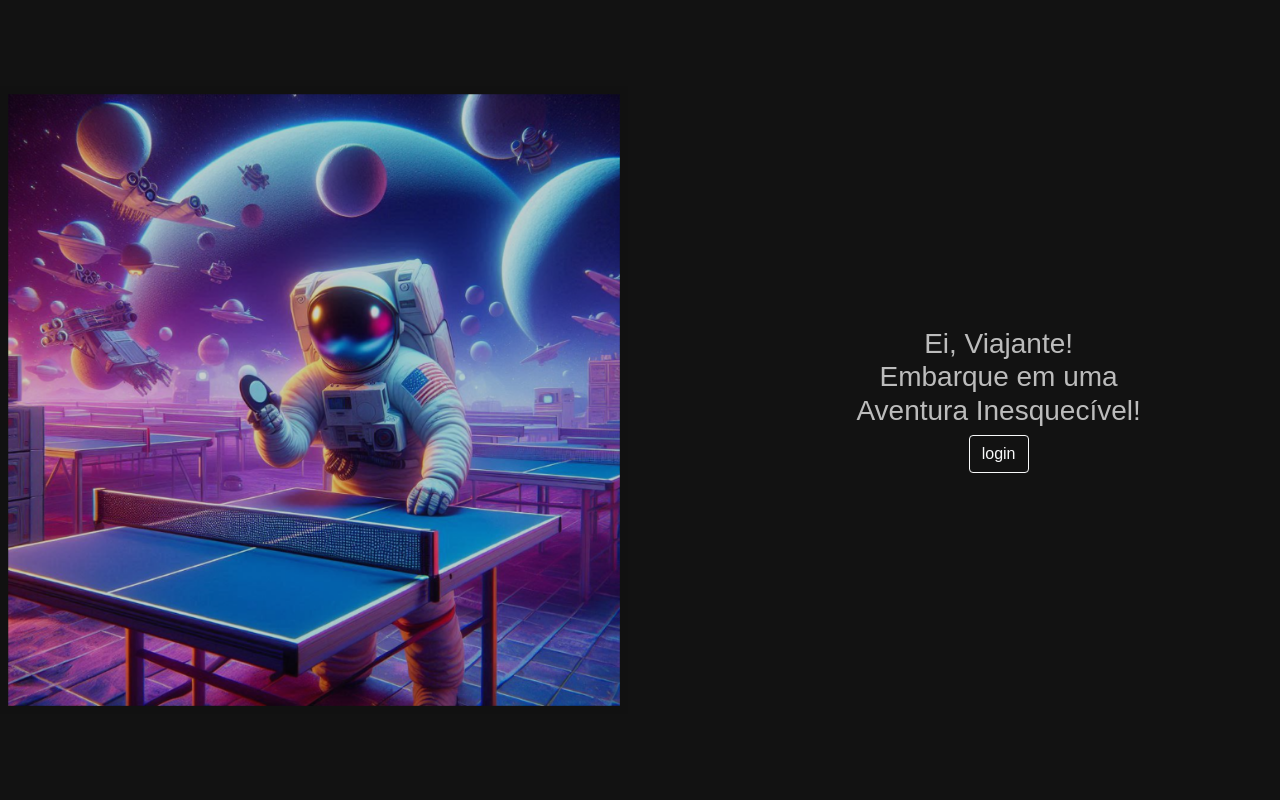
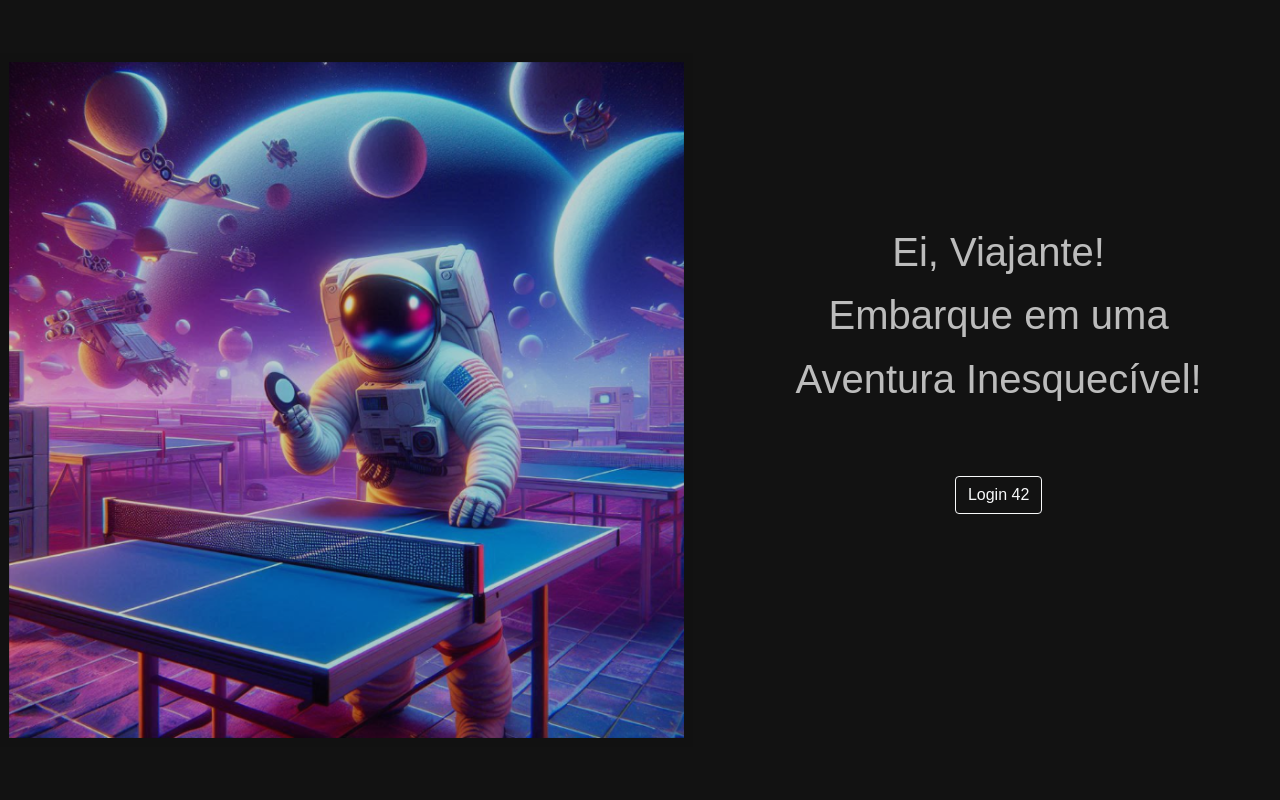
Before and after one commit to jorgeedualves/SPA_Transcendence, a Django app: page / in a window 1280 px wide. Run offline with Django 4.2, Linux system fonts and the light colour scheme; data that the repository does not hold is empty; some web fonts are replaced.

Commit message:
ajust font style

```diff
--- a/authentication/templates/login.html
+++ b/authentication/templates/login.html
@@ -1,16 +1,17 @@
 {% load static %}
 <div class="wrapperLogin">
     <div class="row d-flex justify-content-between align-items-center vh-100">
-        <div class="col-6 loginImageContainer">
+        <div class="col-8 loginImageContainer">
             <img src="{% static 'images/login.png' %}" class="img-fluid">
         </div>
         <div class="col-6 loginTextContainer">
             <div class="d-flex flex-column justify-content-around align-items-center text-center">
-                <h3>Ei, Viajante!<br>
-                    Embarque em uma<br>
-                    Aventura Inesquecível!
-                </h3>
-                <button type="button" class="btn btn-outline-light" id="loginButton">login</button>
+                <div class="internalLoginText">
+					<p>Ei, Viajante!</p>
+					<p>Embarque em uma</p>
+					<p>Aventura Inesquecível!</p>
+				</div>
+                <button type="button" class="btn btn-outline-light" id="loginButton">Login 42</button>
             </div>
         </div>
     </div>
--- a/static/css/login.css
+++ b/static/css/login.css
@@ -12,6 +12,16 @@
     max-width: 45%;
 }
 
+.loginTextContainer p {
+	font-size: 2.5rem;
+	margin-bottom: 0.2rem;
+}
+
+.internalLoginText {
+	margin-bottom: 4rem;
+	margin-top: -4rem;
+}
+
 .wrapperLogin {
     height: 100%;
     overflow: hidden;
--- a/static/css/style.css
+++ b/static/css/style.css
@@ -3,5 +3,5 @@
 body {
     background-color: #121212;
     color: #bcbcbc;
-    font-family: Arial, Helvetica;
+    font-family: "Virgil 3 YOFF", sans-serif;
 }
--- a/templates/index.html
+++ b/templates/index.html
@@ -5,9 +5,10 @@
     <meta charset="UTF-8">
     <meta name="viewport" content="width=device-width, initial-scale=1.0">
     <title>SPA Transcendence</title>
+    <link href="https://db.onlinewebfonts.com/c/cc6ba99a1d8620c4bfc84d252404e42a?family=Virgil+3+YOFF" rel="stylesheet">
     <link href="https://cdn.jsdelivr.net/npm/bootstrap@5.0.2/dist/css/bootstrap.min.css" rel="stylesheet" integrity="sha384-EVSTQN3/azprG1Anm3QDgpJLIm9Nao0Yz1ztcQTwFspd3yD65VohhpuuCOmLASjC" crossorigin="anonymous">
     <script src="https://cdn.jsdelivr.net/npm/bootstrap@5.0.2/dist/js/bootstrap.bundle.min.js" integrity="sha384-MrcW6ZMFYlzcLA8Nl+NtUVF0sA7MsXsP1UyJoMp4YLEuNSfAP+JcXn/tWtIaxVXM" crossorigin="anonymous"></script>
-    <link href="{% static 'css/style.css' %}" rel="stylesheet">
+	<link href="{% static 'css/style.css' %}" rel="stylesheet">
 </head>
 <body>
     <div id="content">
```
